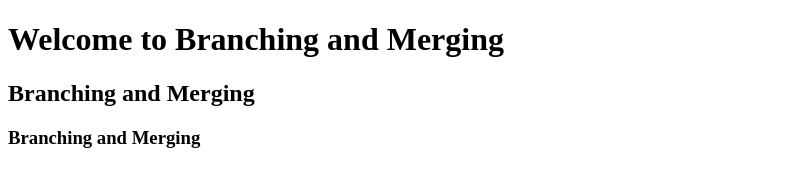
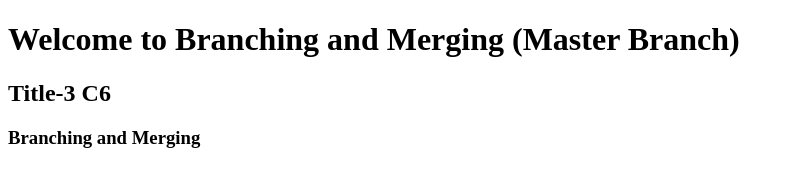
Before and after one commit to mukeshambatwar/DemoRepository, a plain HTML site: page index.html in a window 1280 px wide. Shown: the whole page, without its empty margins (0-794 px from the left). Drawn offline with Linux system fonts and the light colour scheme.

Commit message:
Title-3 and c6

```diff
--- a/index.html
+++ b/index.html
@@ -6,8 +6,8 @@
     <title>Branching and Merging Solution </title>
 </head>
 <body>
-    <h1>Welcome to Branching and Merging </h1>
-    <h2>Branching and Merging </h2>
+    <h1>Welcome to Branching and Merging (Master Branch)</h1>
+    <h2>Title-3 C6 </h2>
     <h3>Branching and Merging </h3>
 </body>
 </html>
```
